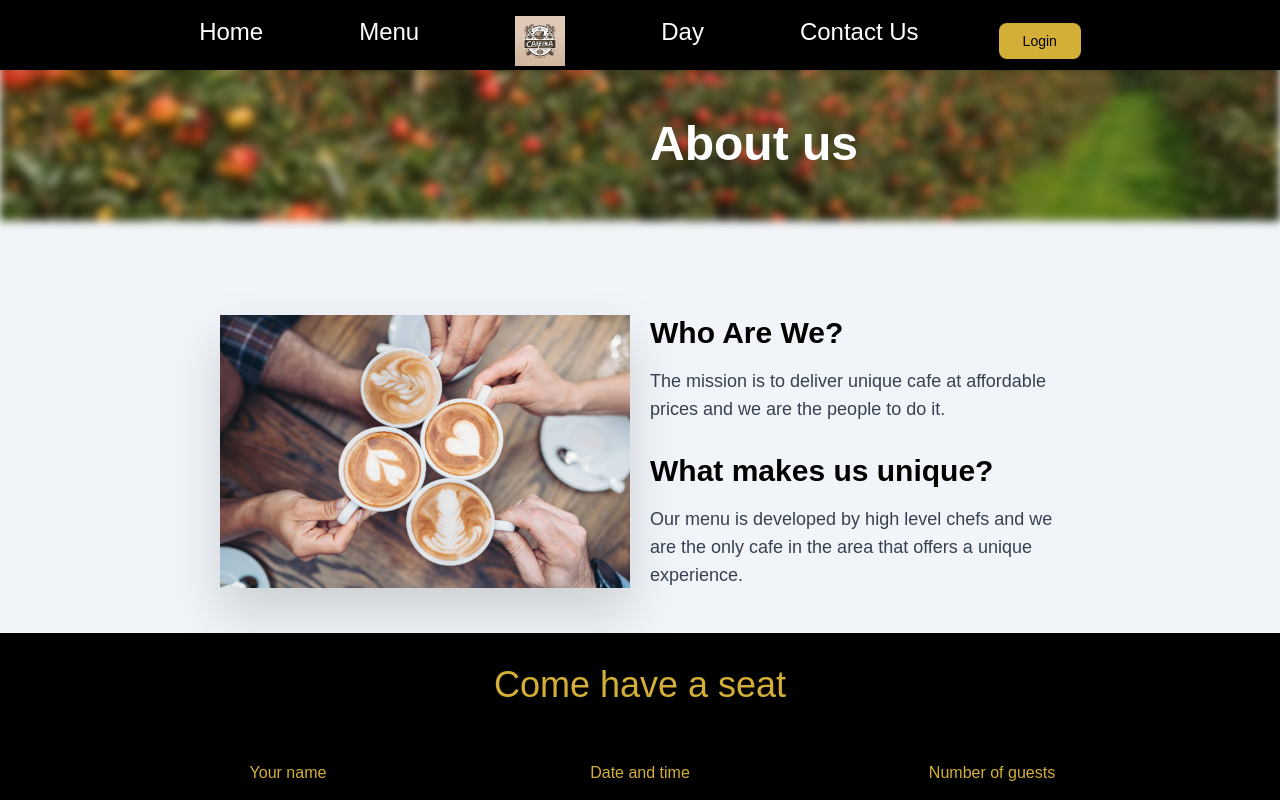
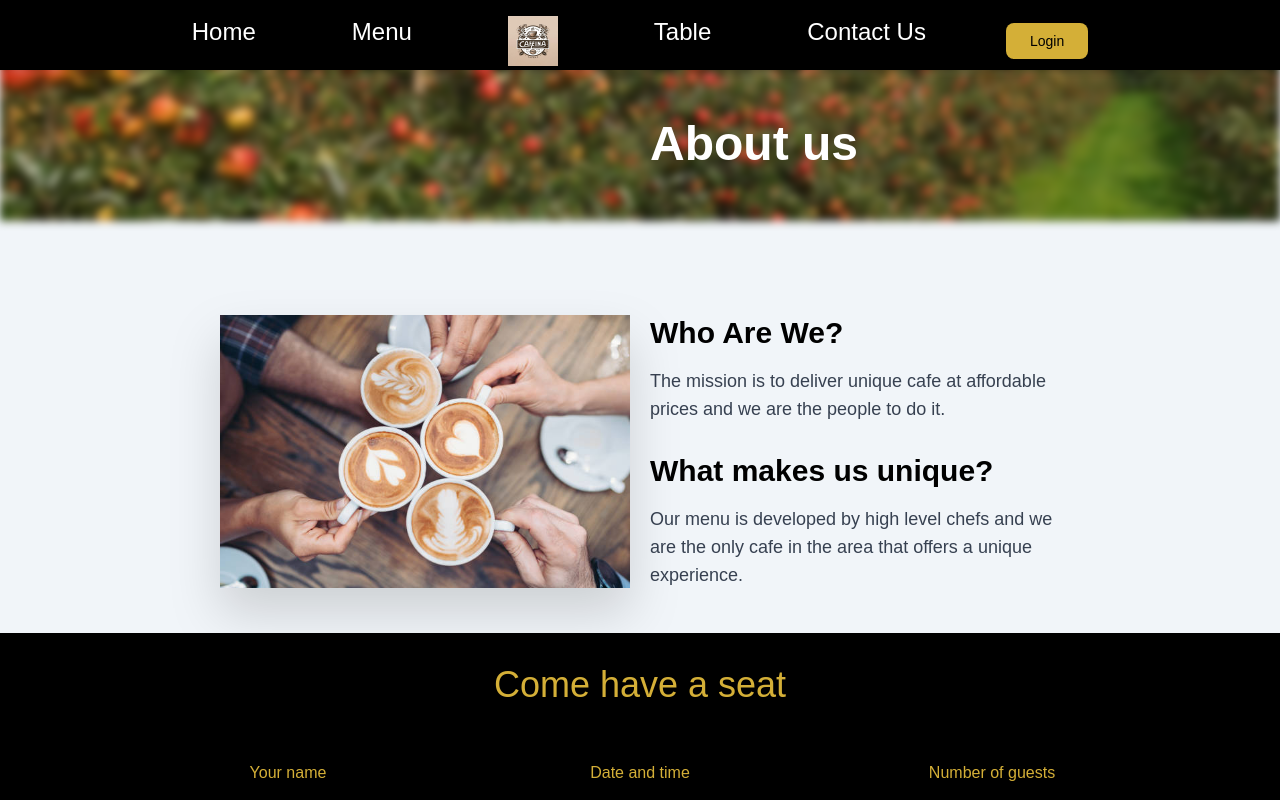
Before and after one commit to phatgg221/cloud-developing-app, a Next.js app: page / in a window 1280 px wide. Shown: the top 800 px of the page. Built offline with nearby package versions, Linux system fonts and the light colour scheme; a web font is replaced by a local one.

Commit message:
Update Header.jsx

```diff
--- a/src/components/application_component/Header.jsx
+++ b/src/components/application_component/Header.jsx
@@ -43,10 +43,10 @@ const Header = () => {
                         </li>
                         <li>
                             <Link
-                                href="/about"
+                                href="/table"
                                 className="transition-all hover:text-[#d4af37] font-medium hover:underline"
                             >
-                                Day
+                                Table
                             </Link>
                         </li>
                         <li>
@@ -79,7 +79,7 @@ const Header = () => {
                             </DialogDescription>
                         </DialogHeader>
 
-                        {/* Tabs */}
+
                         <div className="flex space-x-4 mb-4">
                             <button
                                 className={`px-4 py-2 font-medium transition-all rounded-md ${
```
